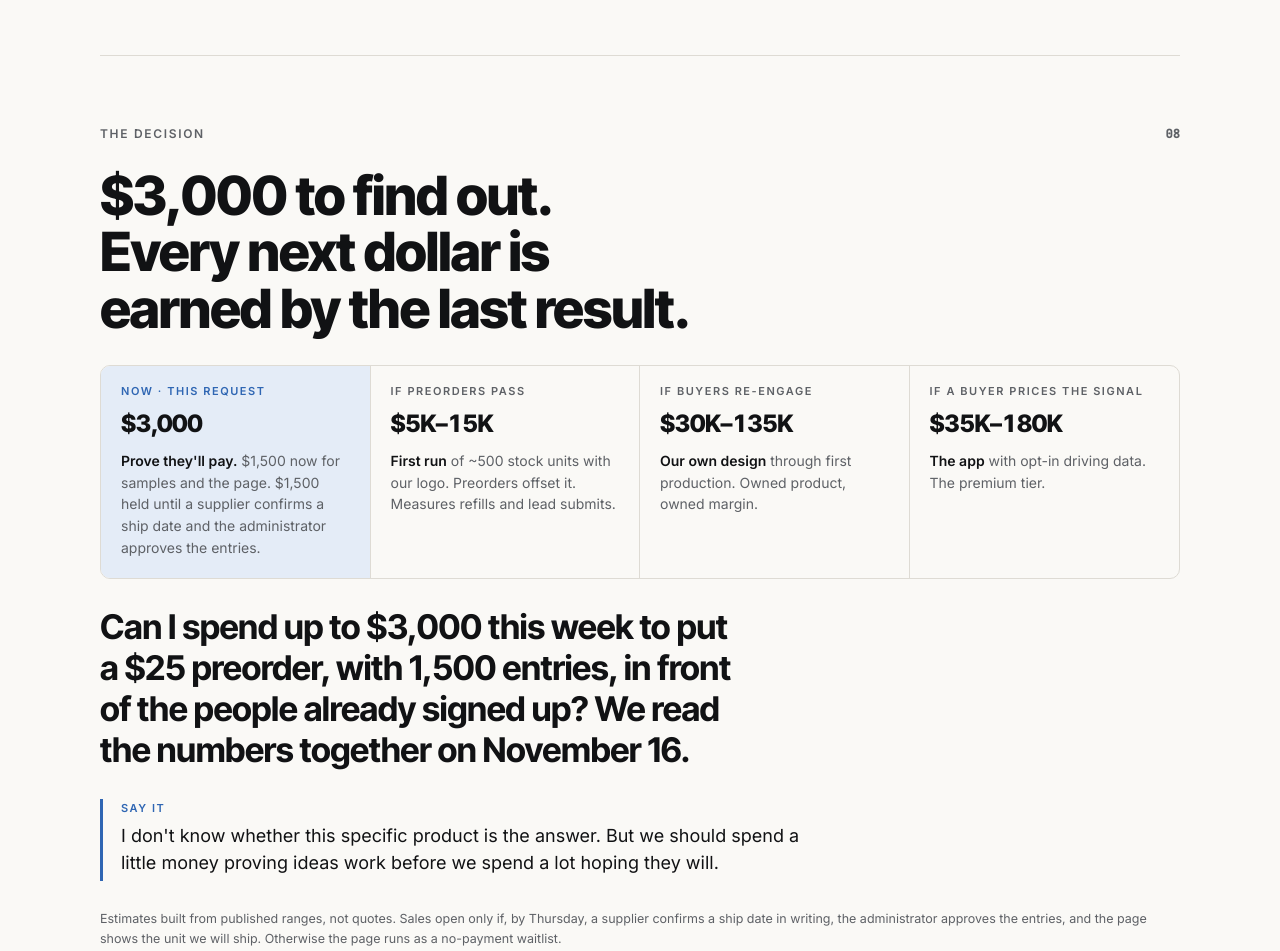
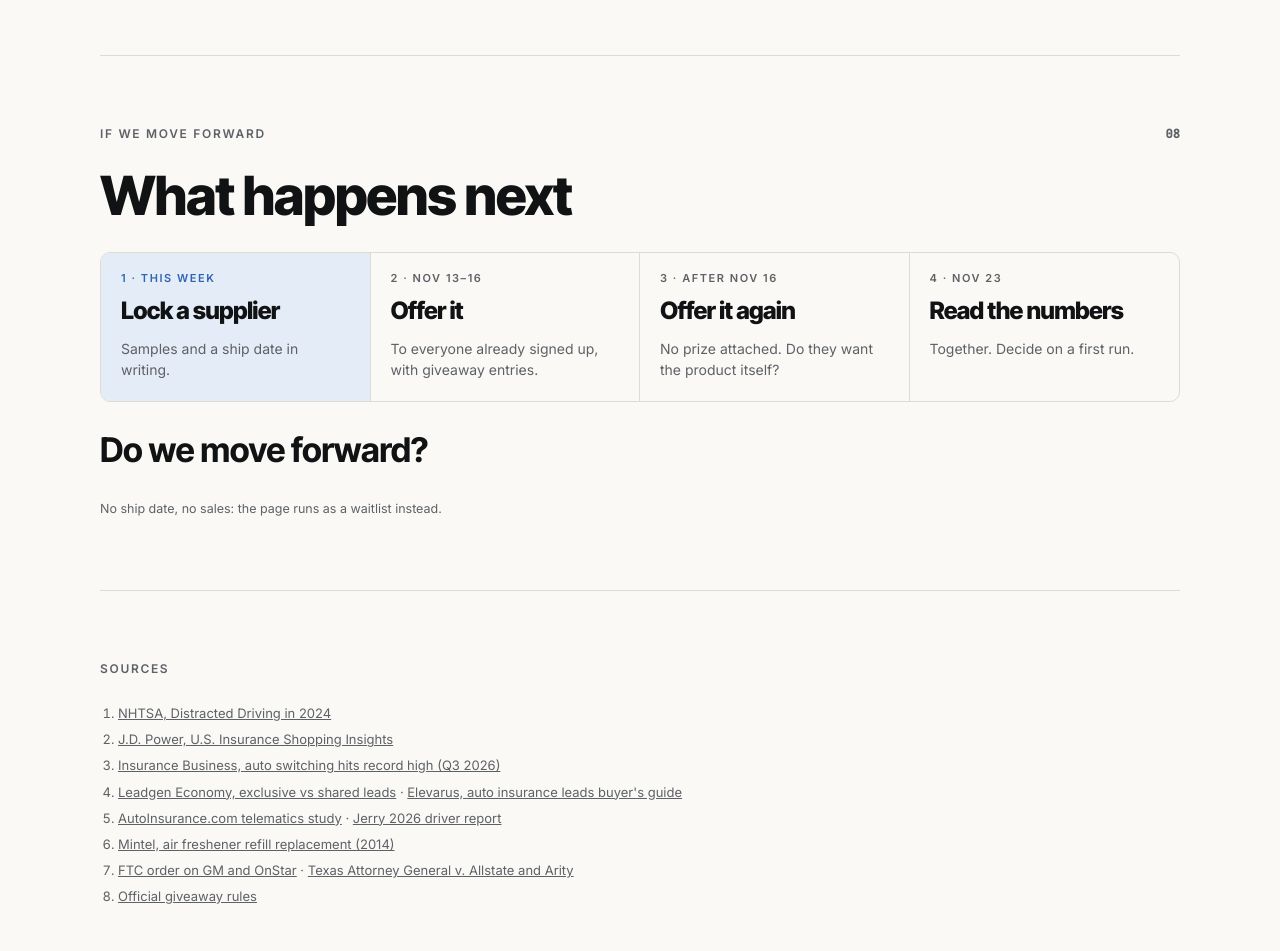
Before and after one commit to savemaxauto/drive-safe, a plain HTML site: page docs/pitch/index.html in a window 1280 px wide. Shown: the part 5740-6691 px from the top of the page. Drawn offline with Linux system fonts and the light colour scheme.

Commit message:
Replace budget ask with simple next steps in pitch decision section
Co-Authored-By: Claude Opus 5.5 <noreply@anthropic.com>
Claude-Session: https://claude.ai/code/session_015ezzbU5tWcRziDjAFLPtbQ

```diff
--- a/docs/pitch/index.html
+++ b/docs/pitch/index.html
@@ -300,17 +300,16 @@ a{color:var(--blue)}
 
 <!-- 8 -->
 <section>
-  <div class="eyebrow"><span>The decision</span><span class="n">08</span></div>
-  <h2>$3,000 to find out. Every next dollar is earned by the last result.</h2>
+  <div class="eyebrow"><span>If we move forward</span><span class="n">08</span></div>
+  <h2>What happens next</h2>
   <div class="gates">
-    <div class="gate now"><span class="tag">Now · this request</span><span class="num">$3,000</span><p><b>Prove they'll pay.</b> $1,500 now for samples and the page. $1,500 held until a supplier confirms a ship date and the administrator approves the entries.</p></div>
-    <div class="gate"><span class="tag">If preorders pass</span><span class="num">$5K–15K</span><p><b>First run</b> of ~500 stock units with our logo. Preorders offset it. Measures refills and lead submits.</p></div>
-    <div class="gate"><span class="tag">If buyers re-engage</span><span class="num">$30K–135K</span><p><b>Our own design</b> through first production. Owned product, owned margin.</p></div>
-    <div class="gate"><span class="tag">If a buyer prices the signal</span><span class="num">$35K–180K</span><p><b>The app</b> with opt-in driving data. The premium tier.</p></div>
+    <div class="gate now"><span class="tag">1 · This week</span><span class="num">Lock a supplier</span><p>Samples and a ship date in writing.</p></div>
+    <div class="gate"><span class="tag">2 · Nov 13–16</span><span class="num">Offer it</span><p>To everyone already signed up, with giveaway entries.</p></div>
+    <div class="gate"><span class="tag">3 · After Nov 16</span><span class="num">Offer it again</span><p>No prize attached. Do they want the product itself?</p></div>
+    <div class="gate"><span class="tag">4 · Nov 23</span><span class="num">Read the numbers</span><p>Together. Decide on a first run.</p></div>
   </div>
-  <p class="ask">Can I spend up to $3,000 this week to put a $25 preorder, with 1,500 entries, in front of the people already signed up? We read the numbers together on November 16.</p>
-  <p class="say">I don't know whether this specific product is the answer. But we should spend a little money proving ideas work before we spend a lot hoping they will.</p>
-  <p class="foot">Estimates built from published ranges, not quotes. Sales open only if, by Thursday, a supplier confirms a ship date in writing, the administrator approves the entries, and the page shows the unit we will ship. Otherwise the page runs as a no-payment waitlist.</p>
+  <p class="ask">Do we move forward?</p>
+  <p class="foot">No ship date, no sales: the page runs as a waitlist instead.</p>
 </section>
 
 <section>
```
